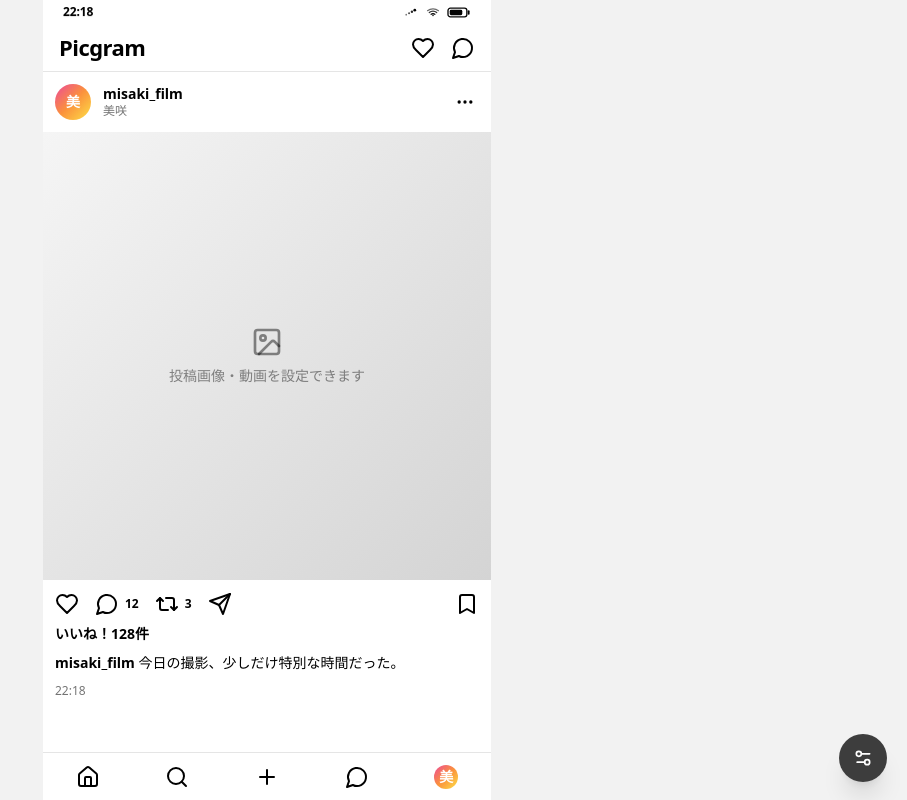
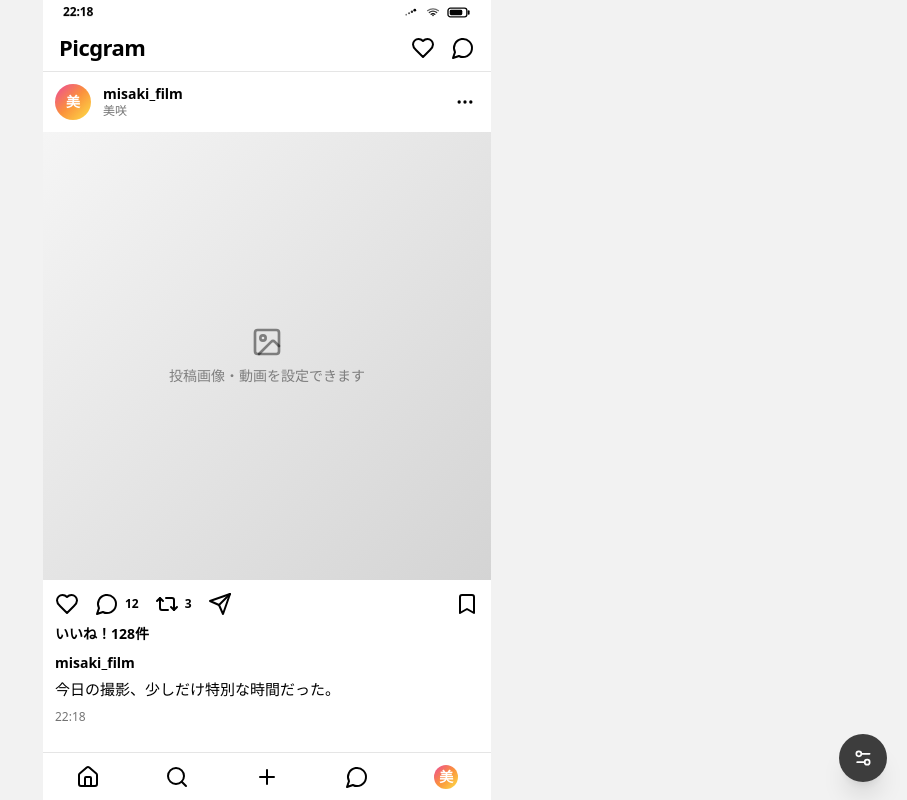
Before and after one commit to un0pooll147-oss/line-mock-chat, a Next.js app: page /instagram in a window 1280 px wide. Shown: the whole page, without its empty margins (373-1280 px from the left). Built offline with nearby package versions, Linux system fonts and the light colour scheme.

Commit message:
Add files via upload

```diff
--- a/components/InstagramMockCreator.tsx
+++ b/components/InstagramMockCreator.tsx
@@ -547,7 +547,10 @@ function InstagramPostPreview({ settings, setSettings, onOpenSettings }: { setti
             <Bookmark className="h-6 w-6" />
           </div>
           <div className="text-sm font-semibold">いいね！{settings.likeCount}件</div>
-          <div className="text-sm leading-relaxed"><span className="font-semibold">{settings.username}</span> {settings.caption}</div>
+          <div className="space-y-0.5">
+            <div className="text-sm font-semibold leading-relaxed">{settings.username}</div>
+            <div className="whitespace-pre-wrap break-words text-[15px] leading-relaxed">{settings.caption}</div>
+          </div>
           <div className={cn("text-xs uppercase", theme.muted)}>{settings.postTime}</div>
         </div>
       </div>
```
